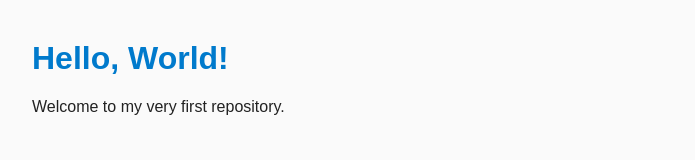
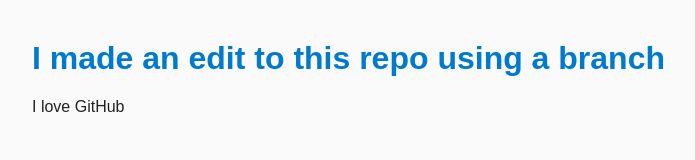
Before and after one commit to joaquingab-lopez/my-first-repo, a plain HTML site: page index.html in a window 1280 px wide. Shown: the whole page, without its empty margins (8-703 px from the left). Drawn offline with Linux system fonts and the light colour scheme.

Commit message:
feat: changed text on page

```diff
--- a/index.html
+++ b/index.html
@@ -6,7 +6,7 @@
   <link rel="stylesheet" href="styles.css">
 </head>
 <body>
-  <h1>Hello, World!</h1>
-  <p>Welcome to my very first repository.</p>
+  <h1>I made an edit to this repo using a branch</h1>
+  <p>I love GitHub</p>
 </body>
 </html>
```
